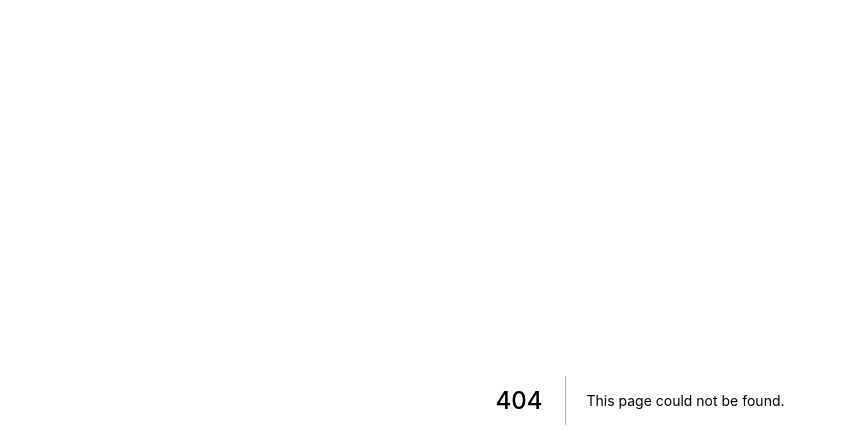
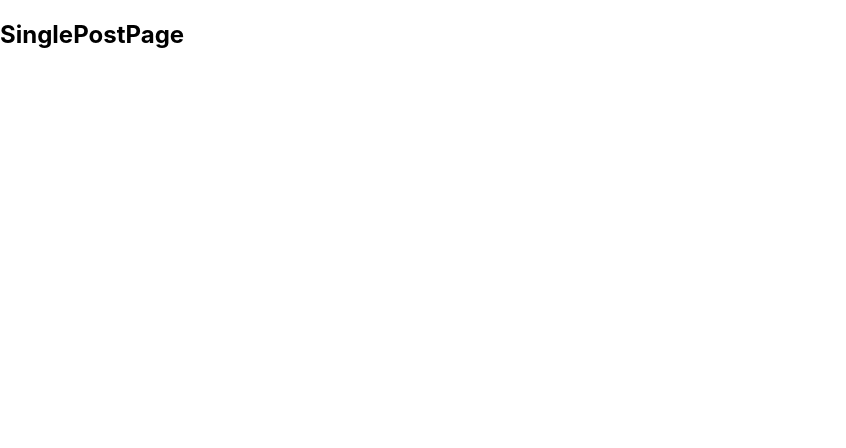
Before and after one commit to sdbeng/san-jose-dev-blog, a Next.js app: page /posts/1 in a window 1280 px wide. Before the commit this address had no page. Shown: the top 448 px of the page, without its empty margins (0-846 px from the left). Built offline with nearby package versions, Linux system fonts and the light colour scheme.

Commit message:
add the slug: single post page

```diff
--- /dev/null
+++ b/pages/posts/[slug].js
@@ -0,0 +1,11 @@
+import React from 'react'
+
+function SinglePostPage() {
+    return (
+        <div>
+            <h2>SinglePostPage</h2>
+        </div>
+    )
+}
+
+export default SinglePostPage
```
